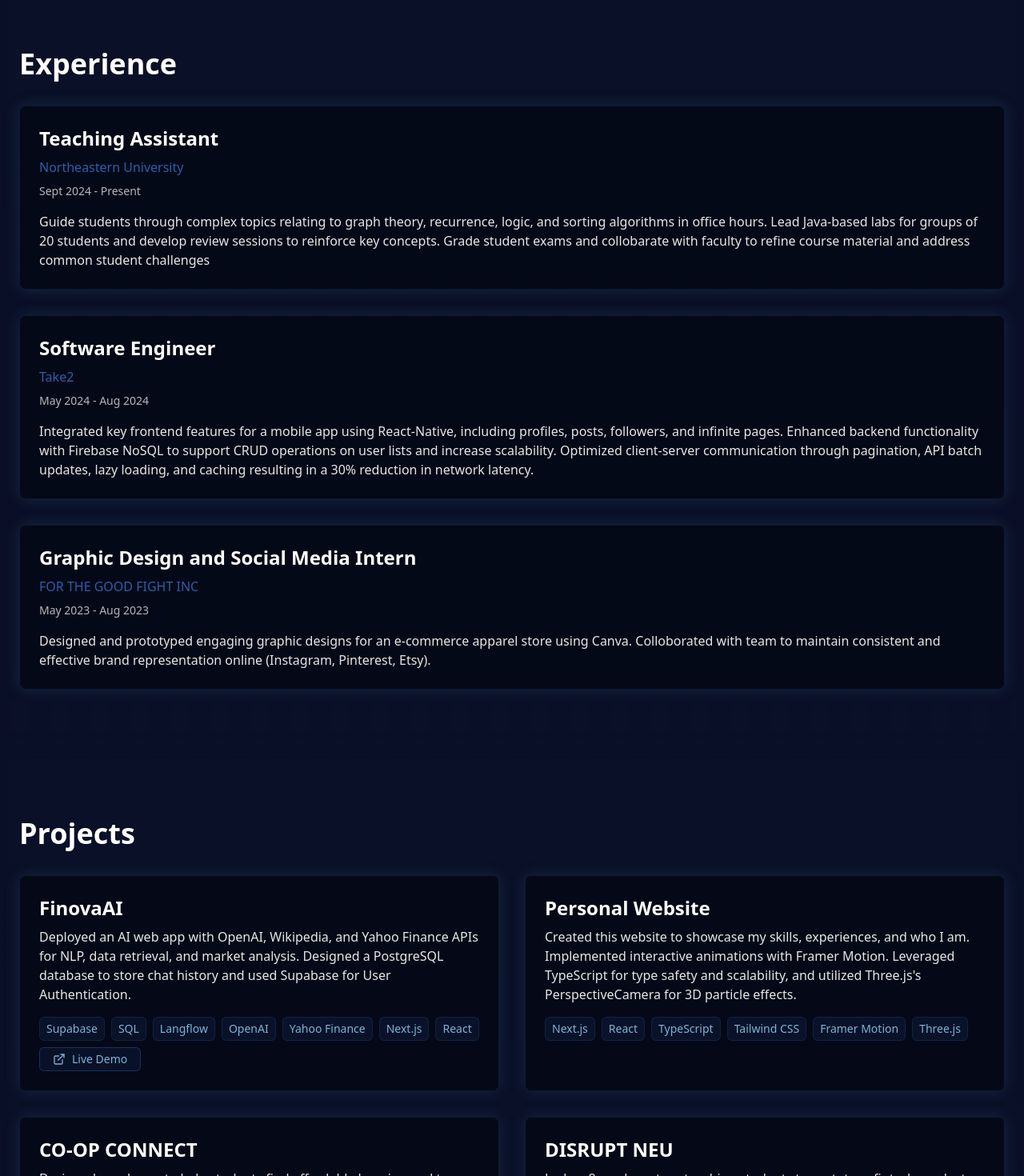
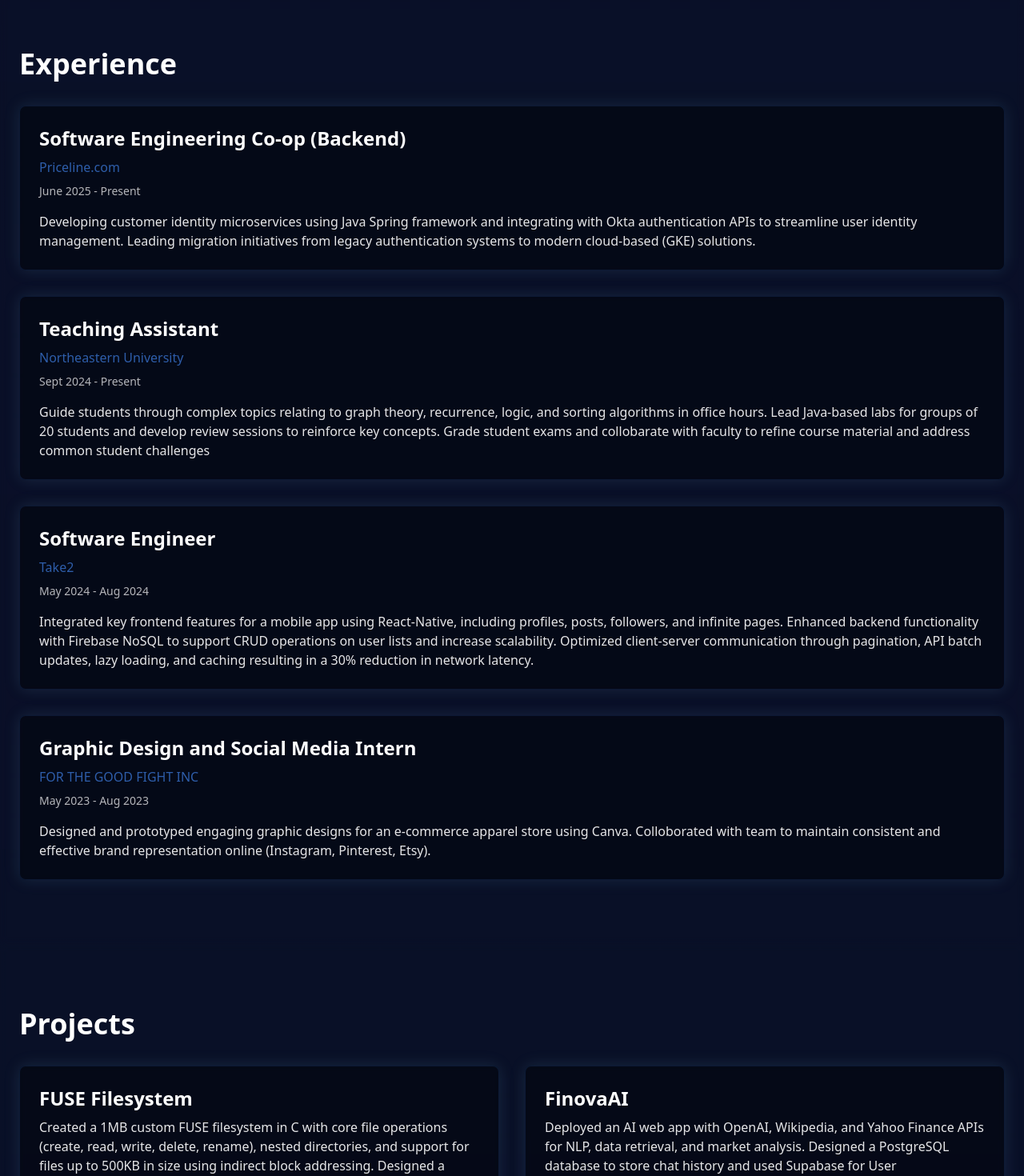
Before and after one commit to Tejchak/Tej-Website, a Next.js app: page / in a window 1280 px wide. Shown: the part 820-2290 px from the top of the page at 80% size. Built offline with nearby package versions, Linux system fonts and the light colour scheme.

Commit message:
updated experience

```diff
--- a/src/components/Portfolio.tsx
+++ b/src/components/Portfolio.tsx
@@ -234,6 +234,12 @@
                     <div className="space-y-8">
                       {[
                         {
+                          title: 'Software Engineering Co-op (Backend)',
+                          company: 'Priceline.com',
+                          date: 'June 2025 - Present',
+                          description: 'Developing customer identity microservices using Java Spring framework and integrating with Okta authentication APIs to streamline user identity management. Leading migration initiatives from legacy authentication systems to modern cloud-based (GKE) solutions.',
+                        },
+                        {
                           title: 'Teaching Assistant',
                           company: 'Northeastern University',
                           date: 'Sept 2024 - Present',
@@ -289,15 +295,15 @@
                     <div className="grid grid-cols-1 md:grid-cols-2 gap-8">
                       {[
                         {
+                          title: 'FUSE Filesystem',
+                          description: 'Created a 1MB custom FUSE filesystem in C with core file operations (create, read, write, delete, rename), nested directories, and support for files up to 500KB in size using indirect block addressing. Designed a bitmap-based block allocation system with 4KB blocks, supporting 100+ small files.',
+                          tech: ['C', 'Linux Kernel', 'FUSE', 'File Systems'],
+                        },
+                        {
                           title: 'FinovaAI',
                           description: 'Deployed an AI web app with OpenAI, Wikipedia, and Yahoo Finance APIs for NLP, data retrieval, and market analysis. Designed a PostgreSQL database to store chat history and used Supabase for User Authentication.',
                           tech: [ 'Supabase', 'SQL', 'Langflow', 'OpenAI', 'Yahoo Finance', 'Next.js', 'React'],
                           link: 'https://tej-ai.vercel.app/'
-                        },
-                        {
-                          title: 'Personal Website',
-                          description: 'Created this website to showcase my skills, experiences, and who I am. Implemented interactive animations with Framer Motion. Leveraged TypeScript for type safety and scalability, and utilized Three.js\'s PerspectiveCamera for 3D particle effects.',
-                          tech: ['Next.js', 'React', 'TypeScript', 'Tailwind CSS', 'Framer Motion', 'Three.js'],
                         },
                         {
                           title: 'CO-OP CONNECT',
```
